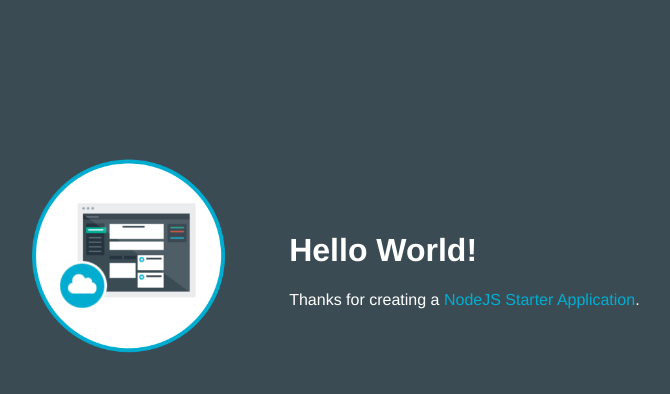
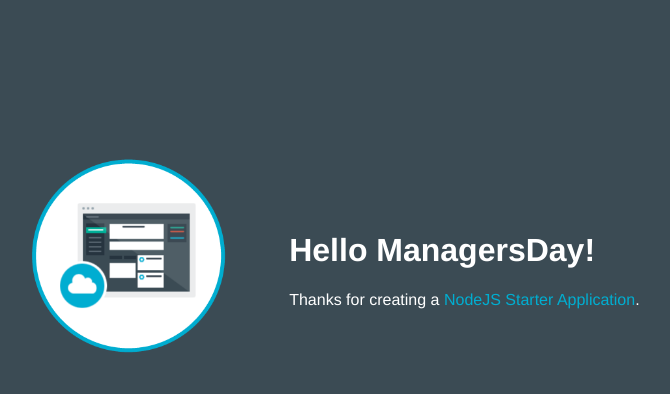
Before and after one commit to harrydu2014/managersday2017, a website: page public/index.html in a window 1280 px wide. Shown: the whole page, without its empty margins (253-923 px from the left). Drawn offline with Linux system fonts and the light colour scheme.

Commit message:
Test bluemix deployment

```diff
--- a/public/index.html
+++ b/public/index.html
@@ -16,7 +16,7 @@
           <img class = "newappIcon" src="images/newapp-icon.png">
         </td>
         <td>
-          <h1 id="message">Hello World!</h1>
+          <h1 id="message">Hello ManagersDay!</h1>
           <p class='description'></p> Thanks for creating a <span class = "blue">NodeJS Starter Application</span>.
         </td>
       </tr>
```
